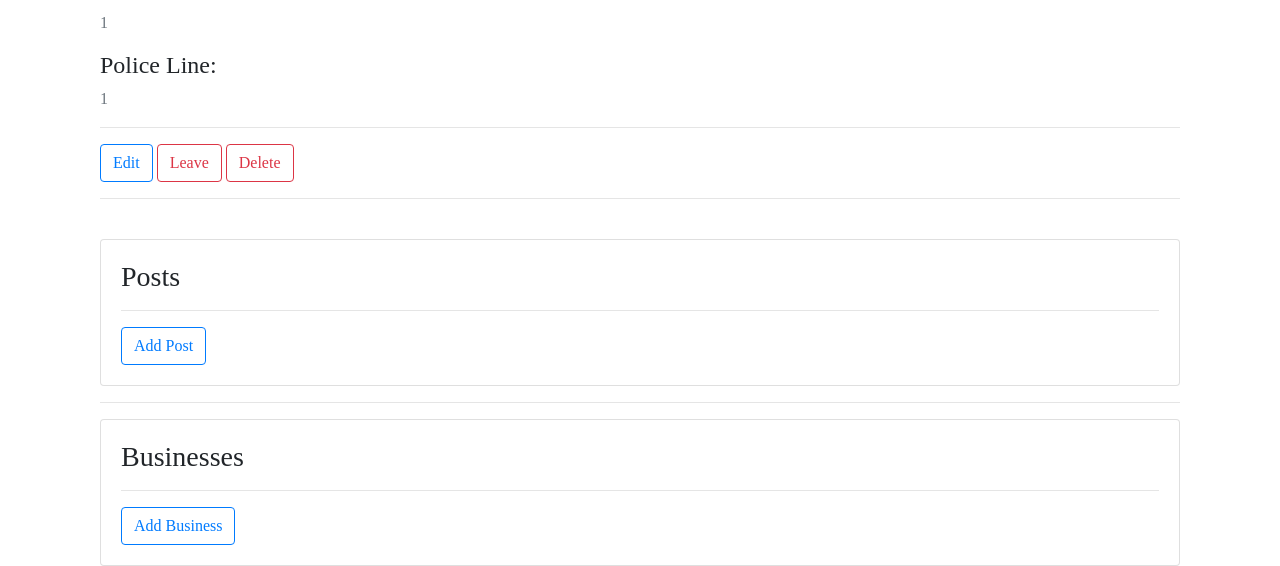
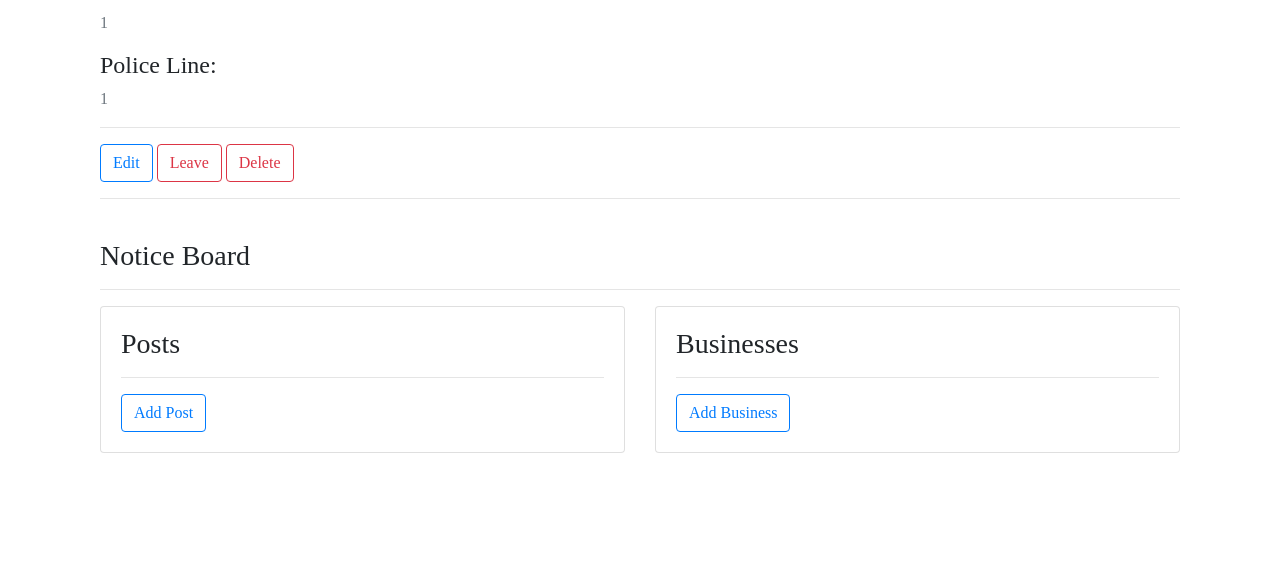
Before and after one commit to rose-okoth/django-four, a Django app: a page that uses main/templates/base.html in a window 1280 px wide. Shown: the part 312-878 px from the top of the page. After the commit the page ends 765 px from the top, so only its background shows below. Run offline with Django 3.2, Linux system fonts and the light colour scheme; tables that the repository leaves empty hold one stand-in row (values such as "Sample post"); some libraries are stand-ins or nearby versions; some web fonts are replaced.

Commit message:
edited detail page and fixed messages showing bug

```diff
--- a/main/templates/base.html
+++ b/main/templates/base.html
@@ -20,6 +20,8 @@
 
     {% include 'navbar.html' %}
 
+    {% include "messages_display.html" %}
+
     {% block content %}
 
     {% endblock %}
--- a/main/templates/hood_detail.html
+++ b/main/templates/hood_detail.html
@@ -42,6 +42,11 @@
     <hr/>
     <br/>
 
+    <h3>Notice Board</h3>
+<hr/>
+<div class="row">
+    <hr/>
+    <div class="col md-6">
         <div class="card">
             <div class="card-body">
             <h3>Posts</h3>
@@ -65,7 +70,10 @@
 
             </div>
         </div>
+    </div>
 <hr/>
+<div class="col md-6">
+
         <div class="card">
             <div class="card-body">
             <h3>Businesses</h3>
@@ -89,5 +97,7 @@
                <a href="{% url 'main:business' instance.slug %}" class="btn btn-outline-primary">Add Business</a>
 
             </div>
+        </div>
+        </div>
 </div>
 {% endblock %}
--- a/main/views.py
+++ b/main/views.py
@@ -160,6 +160,7 @@ def join_hood(request, slug=None):
     hood = get_object_or_404(Neighborhood, slug=slug)
     request.user.profile.hood = hood
     request.user.profile.save()
+    messages.success(request, "Welcome to Your Hood!")
     return redirect('main:detail', slug)
 
 
@@ -167,4 +168,5 @@ def leave_hood(request, slug=None):
     hood = get_object_or_404(Neighborhood, slug=slug)
     request.user.profile.hood = None
     request.user.profile.save()
+    messages.success(request, "Goodbye!")
     return redirect("main:hoods")
```
